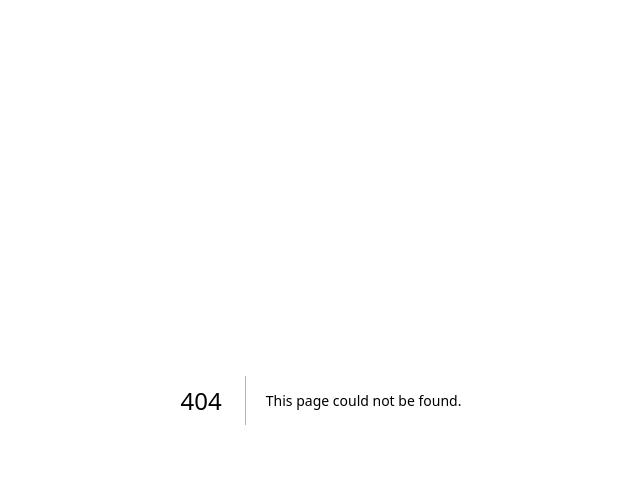
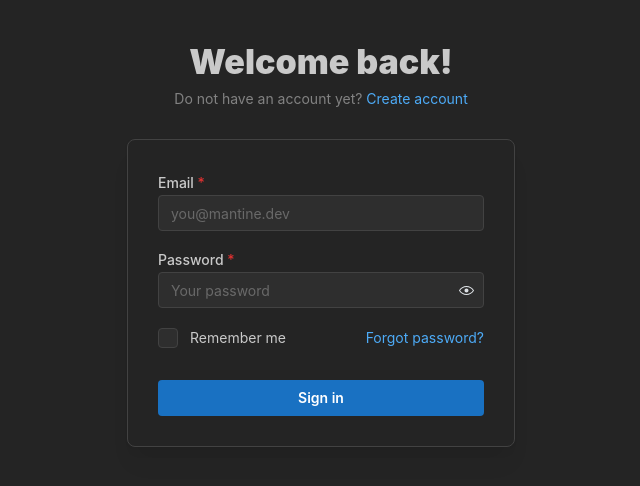
Before and after one commit to rpavila/react-website-admin-example, a Next.js app: page /login in a window 1280 px wide. Before the commit this address had no page. Shown: the top 486 px of the page, without its empty margins (319-959 px from the left). Built offline with nearby package versions, Linux system fonts and the light colour scheme.

Commit message:
Add public layout, login css and page
Introduced a new 'PublicLayout' component in layout.tsx for better layout management. Added 'Login.module.css' for styling the login page, and finally, created 'Login' component to build the login page with form input and button components.

```diff
--- /dev/null
+++ b/app/(public)/layout.tsx
@@ -0,0 +1,5 @@
+export default function PublicLayout({children,}: { children: React.ReactNode }) {
+    return (
+        <main>{children}</main>
+    )
+}
--- /dev/null
+++ b/app/(public)/login/Login.module.css
@@ -0,0 +1,5 @@
+.title {
+    font-family: Greycliff CF,
+    var(--mantine-font-family);
+    font-weight: 900;
+}
--- /dev/null
+++ b/app/(public)/login/page.tsx
@@ -0,0 +1,43 @@
+import {
+    TextInput,
+    PasswordInput,
+    Checkbox,
+    Anchor,
+    Paper,
+    Title,
+    Text,
+    Container,
+    Group,
+    Button,
+} from '@mantine/core';
+import classes from './Login.module.css';
+
+export default function Login() {
+    return (
+        <Container size={420} my={40}>
+            <Title ta="center" className={classes.title}>
+                Welcome back!
+            </Title>
+            <Text c="dimmed" size="sm" ta="center" mt={5}>
+                Do not have an account yet?{' '}
+                <Anchor size="sm" component="button">
+                    Create account
+                </Anchor>
+            </Text>
+
+            <Paper withBorder shadow="md" p={30} mt={30} radius="md">
+                <TextInput label="Email" placeholder="you@mantine.dev" required />
+                <PasswordInput label="Password" placeholder="Your password" required mt="md" />
+                <Group justify="space-between" mt="lg">
+                    <Checkbox label="Remember me" />
+                    <Anchor component="button" size="sm">
+                        Forgot password?
+                    </Anchor>
+                </Group>
+                <Button fullWidth mt="xl">
+                    Sign in
+                </Button>
+            </Paper>
+        </Container>
+    );
+}
```
